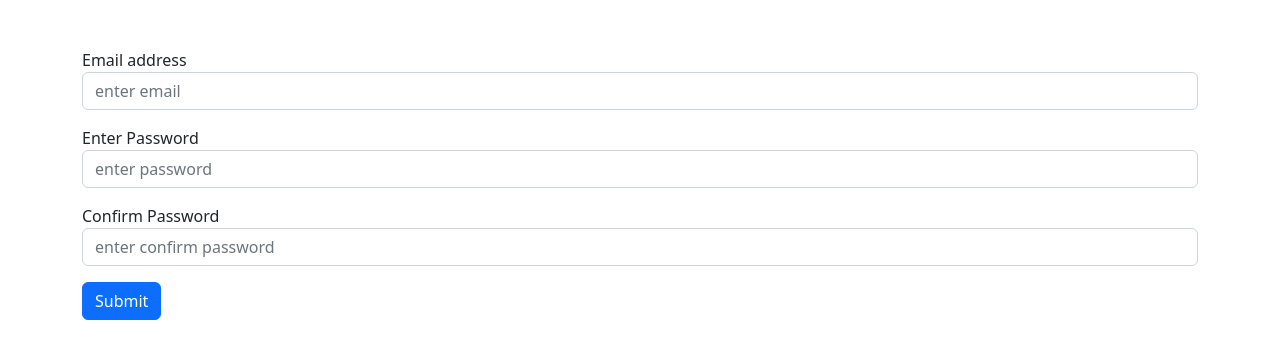
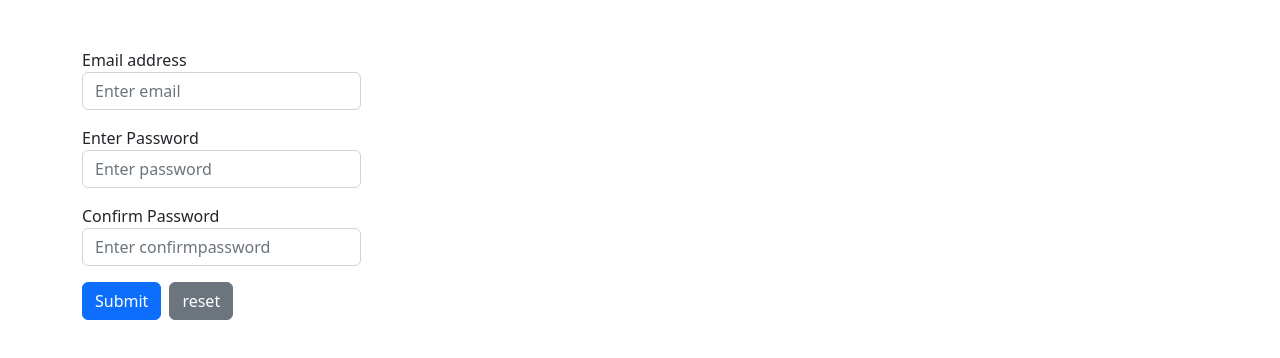
Before and after one commit to vajaganidhanesh/testing-demo, a React (Create React App) app: page / in a window 1280 px wide. Shown: the top 358 px of the page. Built offline with nearby package versions, Linux system fonts and the light colour scheme.

Commit message:
Test case based on reseting the values of form

```diff
--- a/src/App.js
+++ b/src/App.js
@@ -11,38 +11,51 @@ function App() {
 
   const { email, password, confirmPassword } = signupInput;
   const onChange = (e) => {
-    setSignupInput((prev) => ({
-      ...prev,
-      [e.target.id]: e.target.value,
-    }));
+    setSignupInput({
+      ...signupInput,
+      [e.target.name]: e.target.value,
+    });
   };
 
   const submitForm = (e) => {
     e.preventDefault();
-    if (validator.isEmail(email)) {
-      return setError("the email you put is invalid");
+    if (!validator.isEmail(signupInput.email)) {
+      return setError("the email you input is invalid");
+    } else if (password.length < 5) {
+      return setError(
+        "The password you entered should contain 5 or more characters"
+      );
+    } else {
+      return setError("valid user id");
     }
   };
+
+  const reset = (e) => {
+    e.preventDefault();
+    setSignupInput({ email: "", password: "", confirmPassword: "" });
+  };
+
   return (
-    <div className='container my-5'>
-      <form onSubmit={submitForm}>
+    <div className='container my-5 '>
+      <form className='col-3'>
         <div className='mb-3'>
           <label htmlFor='email'>Email address</label>
           <input
             type='email'
-            placeholder='enter email'
+            placeholder='Enter email'
             className='form-control'
             id='email'
             name='email'
             value={email}
             onChange={onChange}
+            // autoComplete='off'
           />
         </div>
         <div className='mb-3'>
           <label htmlFor='password'>Enter Password</label>
           <input
             type='password'
-            placeholder='enter password'
+            placeholder='Enter password'
             className='form-control'
             id='password'
             name='password'
@@ -51,20 +64,32 @@ function App() {
           />
         </div>
         <div className='mb-3'>
-          <label htmlFor='confirm-password'>Confirm Password</label>
+          <label htmlFor='confirmPassword'>Confirm Password</label>
           <input
             type='password'
-            placeholder='enter confirm password'
+            placeholder='Enter confirmpassword'
             className='form-control'
-            id='confirm-password'
-            name='confirm-password'
+            id='confirmPassword'
+            name='confirmPassword'
             value={confirmPassword}
             onChange={onChange}
           />
         </div>
+        {/* {error !== true ? (
+          <p className={error ? "text-success" : "text-danger"}>{error}</p>
+        ) : null} */}
+
         {error && <p className='text-danger'>{error}</p>}
-        <button className='btn btn-primary' type='submit'>
+        <button className='btn btn-primary' type='submit' onClick={submitForm}>
           Submit
+        </button>
+        <button
+          className='btn btn-secondary ms-2'
+          type='submit'
+          id='reset'
+          onClick={reset}
+        >
+          reset
         </button>
       </form>
     </div>
```
Also changed, not shown: 1 other file (tests, documents, lock files or other folders).
